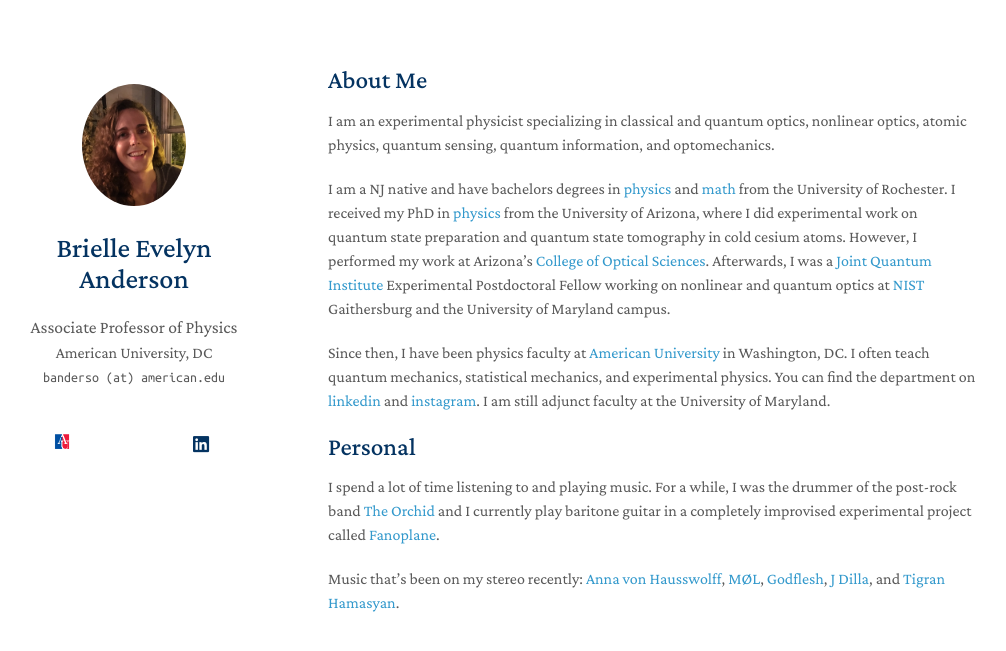
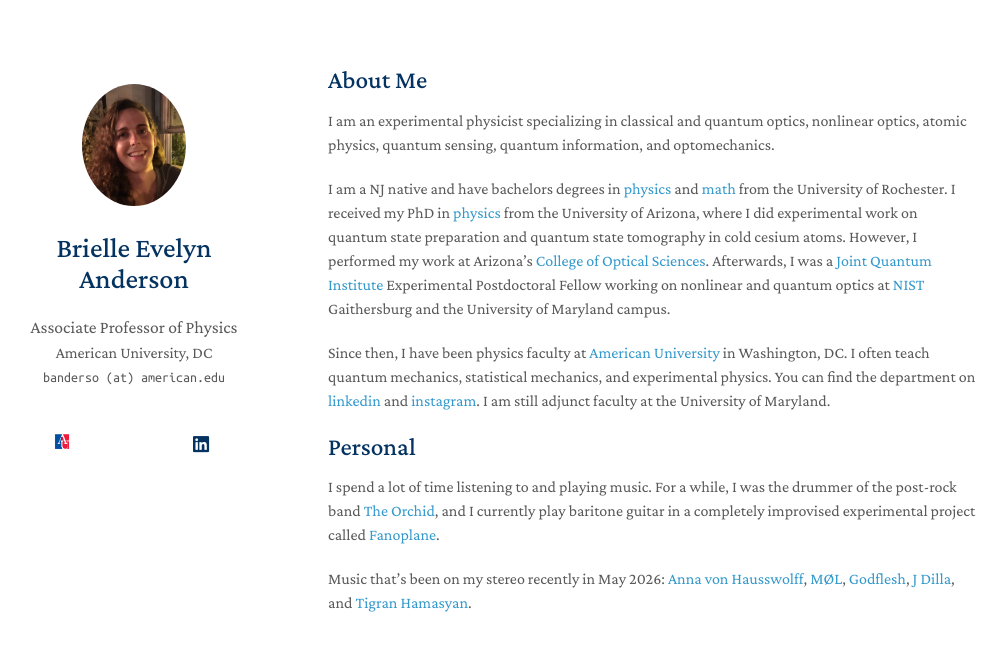
Before and after one commit to brieeveanderson/brieeveanderson.github.io, a Jekyll site: the page built from index.md, in a window 1280 px wide. Shown: the top 651 px of the page, without its empty margins (142-1148 px from the left). Built offline with Jekyll 4.4.1, drawn with Linux system fonts in a browser that asks for light colours; a style sheet for code colours, icons or effects is not loaded; our own code applies the rules of GitHub Pages for plain Markdown files.

Commit message:
Update index.md

```diff
--- a/index.md
+++ b/index.md
@@ -12,10 +12,9 @@
 
 ## Personal
 
-I spend a lot of time listening to and playing music. For a while, I was the drummer of the post-rock band [The Orchid](https://theorchid.bandcamp.com/album/apogee-perigee) and I currently play baritone guitar in a completely improvised experimental project called [Fanoplane](https://fanoplane.bandcamp.com/album/live-at-the-black-cat).
+I spend a lot of time listening to and playing music. For a while, I was the drummer of the post-rock band [The Orchid](https://theorchid.bandcamp.com/album/apogee-perigee), and I currently play baritone guitar in a completely improvised experimental project called [Fanoplane](https://fanoplane.bandcamp.com/album/live-at-the-black-cat).
 
-Music that's been on my stereo recently: [Anna von Hausswolff](https://open.spotify.com/album/20BKSOzIQSHI4kLQIzPslN?si=qeHlPqjWQ3Sazi9wHXDALA), [MØL](https://open.spotify.com/album/7yhRQwh3CzBBrvPi5Xea22?si=XIQl9Ey_RiOXjJ8wReTsmg), [Godflesh](https://open.spotify.com/album/5fRIh0Yk4eFLst6Nj7RUDF?si=-MIE9ldPQqecvEBiVxsAHw), [J Dilla](https://open.spotify.com/album/5fMlysqhFE0itGn4KezMBW?si=CwEe6kg6R7aTbe4R2UdhDg), and [Tigran Hamasyan](https://open.spotify.com/album/5DksO6hOezz6mTfYOctZ6f?si=lGkIz3hqRemOoUM2pwkH-A).
-
+Music that's been on my stereo recently in May 2026: [Anna von Hausswolff](https://open.spotify.com/album/20BKSOzIQSHI4kLQIzPslN?si=qeHlPqjWQ3Sazi9wHXDALA), [MØL](https://open.spotify.com/album/7yhRQwh3CzBBrvPi5Xea22?si=XIQl9Ey_RiOXjJ8wReTsmg), [Godflesh](https://open.spotify.com/album/5fRIh0Yk4eFLst6Nj7RUDF?si=-MIE9ldPQqecvEBiVxsAHw), [J Dilla](https://open.spotify.com/album/5fMlysqhFE0itGn4KezMBW?si=CwEe6kg6R7aTbe4R2UdhDg), and [Tigran Hamasyan](https://open.spotify.com/album/5DksO6hOezz6mTfYOctZ6f?si=lGkIz3hqRemOoUM2pwkH-A).
 
 
 {% comment %}
```
